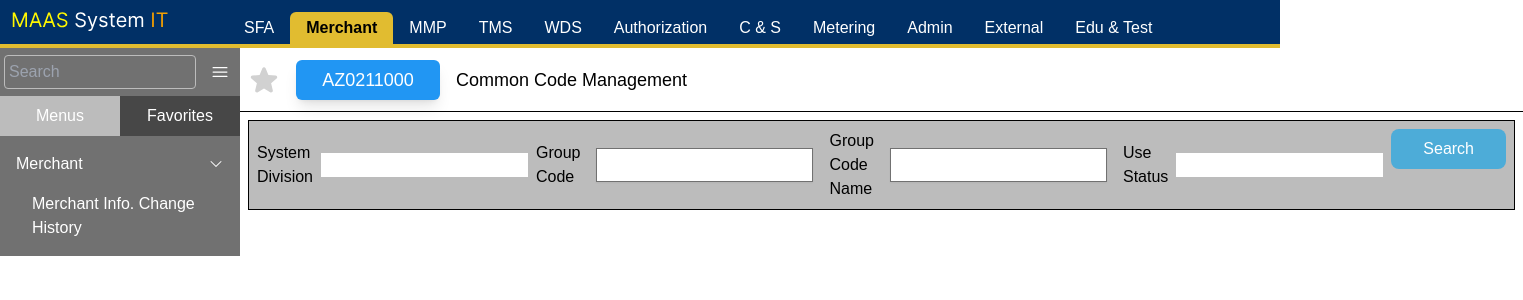
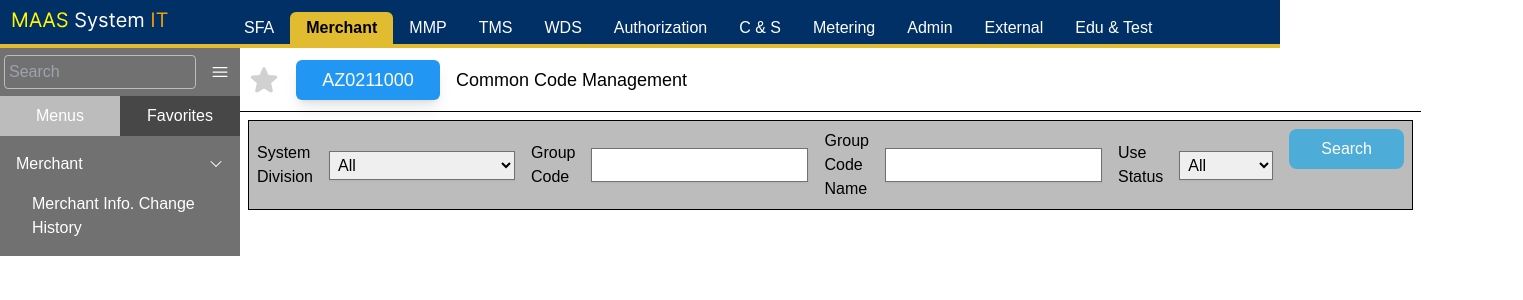
Before and after one commit to OracleTuxedo/bcap-fe, a Next.js app: page /ui in a window 1280 px wide. Shown: the top 300 px of the page, 1523 px wide, since content can reach past the window. Built offline with nearby package versions, Linux system fonts and the light colour scheme.

Commit message:
dropdown global component

```diff
--- /dev/null
+++ b/src/components/atoms/Dropdown.tsx
@@ -0,0 +1,33 @@
+import { dropdownOptionsInterface } from "@/types";
+import { ChangeEvent } from "react";
+
+export interface DropdownInterface {
+    name : string;
+    options : dropdownOptionsInterface[];
+    value? : string;
+    onChangeHandler : (e : ChangeEvent<HTMLSelectElement>) => void;
+}
+
+const Dropdown = ({ name, options, value, onChangeHandler } : DropdownInterface) => {
+    return (
+        <select
+            name={name}
+            className={`
+                mx-2
+                p-1
+                border border-sidebar-normal
+                shadow-sm
+            `}
+            value={value}
+            onChange={onChangeHandler}
+        >
+            {options.map((option, index) => (
+                <option key={index} value={option.value}>
+                    {option.label}
+                </option>
+            ))}
+        </select>
+    );
+}
+
+export default Dropdown;
--- a/src/components/atoms/index.ts
+++ b/src/components/atoms/index.ts
@@ -6,6 +6,7 @@ import Badge from "./Badge";
 import Checkbox from "./Checkbox";
 import Date from "./Date";
 import InputText from "./InputText";
+import Dropdown from "./Dropdown";
 
 export {
     Seo,
@@ -16,4 +17,5 @@ export {
     Checkbox,
     Date,
     InputText,
+    Dropdown,
 }
--- a/src/pages/ui/index.tsx
+++ b/src/pages/ui/index.tsx
@@ -1,7 +1,28 @@
-import { Button, InputText, Loading } from '@/components';
+import { Button, Dropdown, InputText, Loading } from '@/components';
 import { ButtonTypeEnum } from '@/enums';
 import { MainLayout } from '@/layout';
+import { dropdownOptionsInterface } from '@/types';
 import { ChangeEvent, useState } from 'react';
+
+const systemDivisionData : dropdownOptionsInterface[] = [
+  {value : '', label : "All"},
+  {value : 'SFA', label : 'SFA'},
+  {value : 'MER', label : 'Merchant'},
+  {value : 'MMP', label : 'MMP'},
+  {value : 'TMS', label : 'TMS'},
+  {value : 'WDS', label : 'WDS'},
+  {value : 'AUT', label : 'Authorization'},
+  {value : 'C&S', label : 'Clearing & Settlement'},
+  {value : 'MET', label : 'Metering'},
+  {value : 'ADM', label : 'Admin & Common'},
+  {value : 'EXT', label : 'External'},
+];
+
+const useStatusData : dropdownOptionsInterface[] = [
+  {value : '', label : "All"},
+  {value : 'U', label : 'Valid'},
+  {value : 'D', label : 'Not Valid'},
+];
 
 const UiPage = () => {
   const screenId = "WAZ0211000";
@@ -10,6 +31,8 @@ const UiPage = () => {
 
   const [groupCode, setGroupCode] = useState<string>('');
   const [groupCodeName, setGroupCodeName] = useState<string>('');
+  const [systemDivision, setSystemDivision] = useState<string>('');
+  const [useStatus, setUseStatus] = useState<string>('');
 
   const favoriteHandler = () => {
     setIsFavorite((prev) => !prev);
@@ -19,6 +42,8 @@ const UiPage = () => {
     console.log("SEARCH");
     console.log("groupCode", groupCode);
     console.log("groupCodeName", groupCodeName);
+    console.log("systemDivision", systemDivision);
+    console.log("useStatus", useStatus);
   };
 
   if (loading) {
@@ -33,7 +58,7 @@ const UiPage = () => {
         isFavorite={isFavorite}
         favoriteHandler={favoriteHandler}
       >
-              <div
+        <div
           id="content"
           className={`
             w-full
@@ -63,7 +88,7 @@ const UiPage = () => {
                     mx-2
                   `}
                 >System Division</label>
-                <input name='system-division'/>
+                <Dropdown name='system-division' options={systemDivisionData} value={systemDivision} onChangeHandler={(e) => setSystemDivision(e.target.value)} />
               </div>
               <div id='group-code'
                 className={`
@@ -113,7 +138,7 @@ const UiPage = () => {
                     mx-2
                   `}
                 >Use Status</label>
-                <input name='use-status' />
+                <Dropdown name='use-status' options={useStatusData} value={useStatus} onChangeHandler={(e) => setUseStatus(e.target.value)} />
               </div>
             </div>
 
--- a/src/types/index.ts
+++ b/src/types/index.ts
@@ -0,0 +1,4 @@
+export interface dropdownOptionsInterface {
+    value : string | number;
+    label : string;
+}
```
